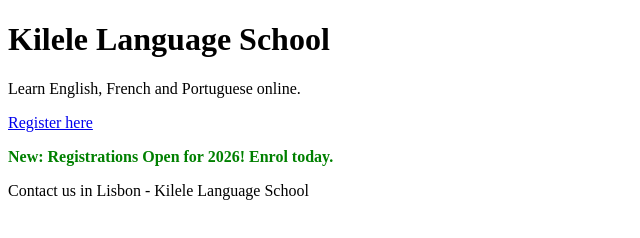
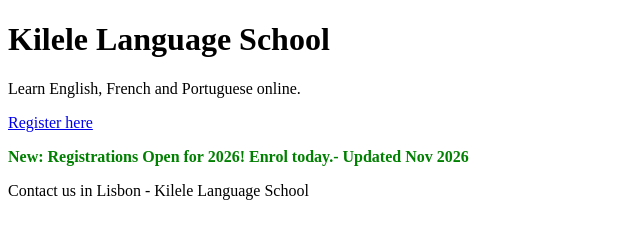
Before and after one commit to Mohamedkhoj76-cpu/kilele-school, a plain HTML site: page index.html in a window 1280 px wide. Shown: the whole page, without its empty margins (0-640 px from the left). Drawn offline with Linux system fonts and the light colour scheme.

Commit message:
Update registration notice for 2026

```diff
--- a/index.html
+++ b/index.html
@@ -5,7 +5,7 @@
   <h1>Kilele Language School</h1>
   <p>Learn English, French and Portuguese online.</p>
   <p><a href="https://forms.gle/your-form">Register here</a></p>
-  <p style="color:green; font-weight:bold;">New: Registrations Open for 2026! Enrol today.</p>
+  <p style="color:green; font-weight:bold;">New: Registrations Open for 2026! Enrol today.- Updated Nov 2026</p>
   <p>Contact us in Lisbon - Kilele Language School</p>
 </body>
 </html>
```
